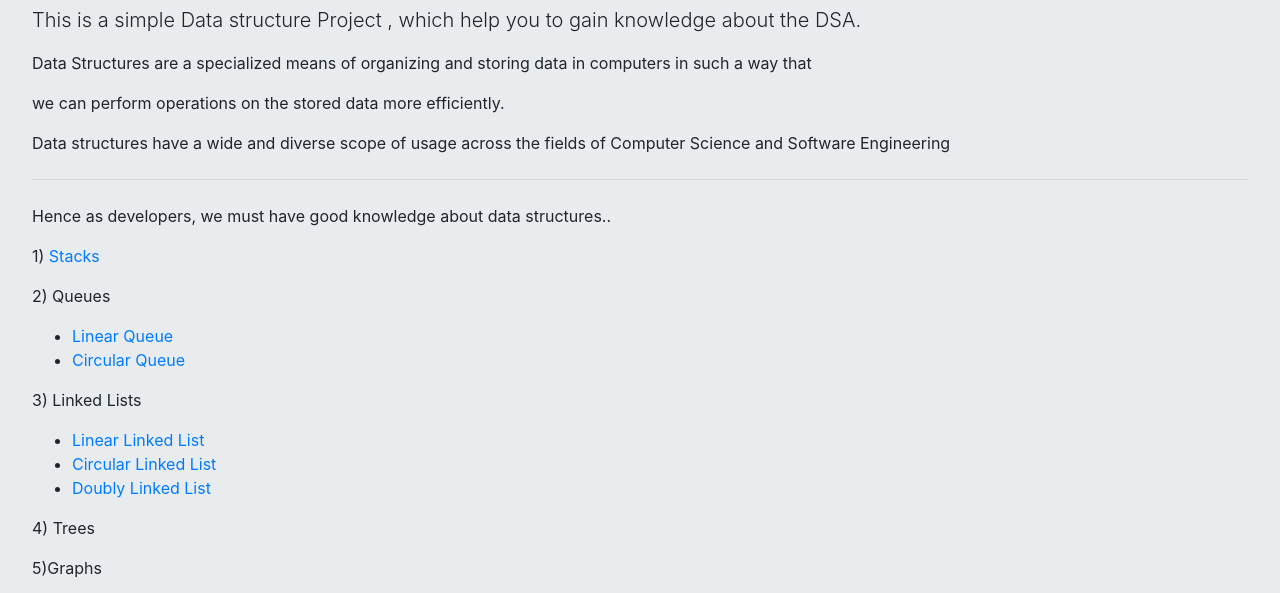
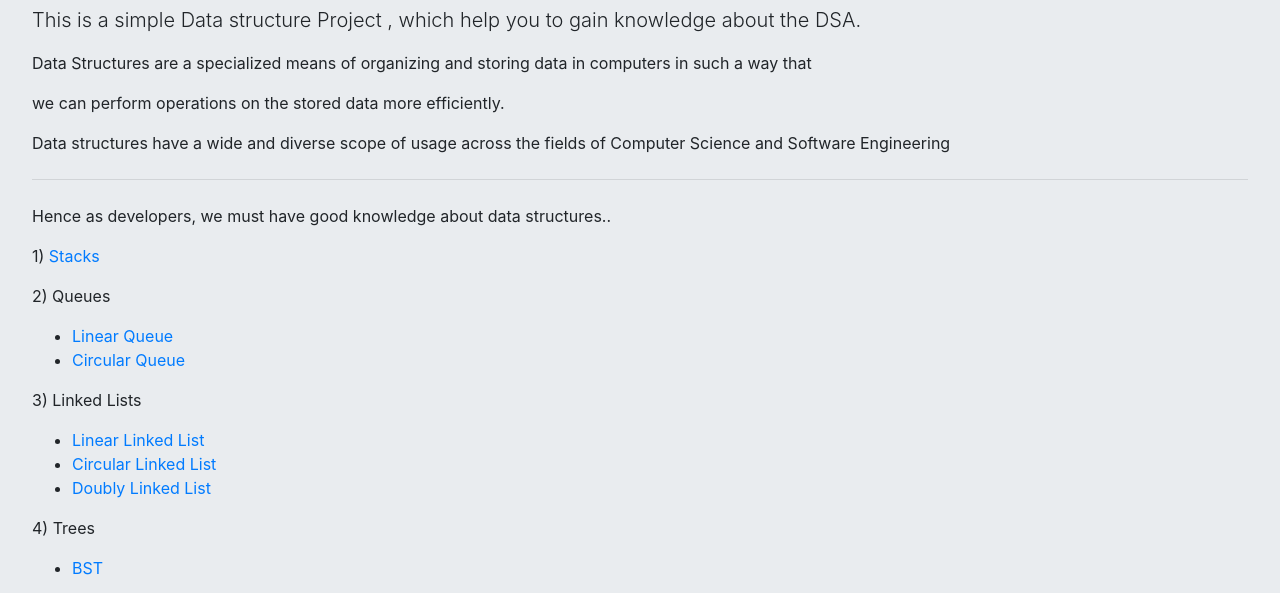
Before and after one commit to Bharti-Mewada/DSA_Project, a plain HTML site: page index.html in a window 1280 px wide. Shown: the part 190-783 px from the top of the page. Drawn offline with nearby package versions, Linux system fonts and the light colour scheme.

Commit message:
Update index.html

```diff
--- a/index.html
+++ b/index.html
@@ -57,6 +57,9 @@
 		<li><a href="https://bharti-mewada.github.io/DSA_Project/doublylinkedlist.c">Doubly Linked List</a></li>
 		</ul>
   <p>4) Trees</p>
+	  <ul>
+		  <li><a href="https://bharti-mewada.github.io/DSA_Project/preorder.c">BST</a></li>
+	  </ul>
   <p>5)Graphs</p>
   <p class="lead">
     <a class="btn btn-primary btn-lg" href="learn.html" role="button">Learn more</a>
```
